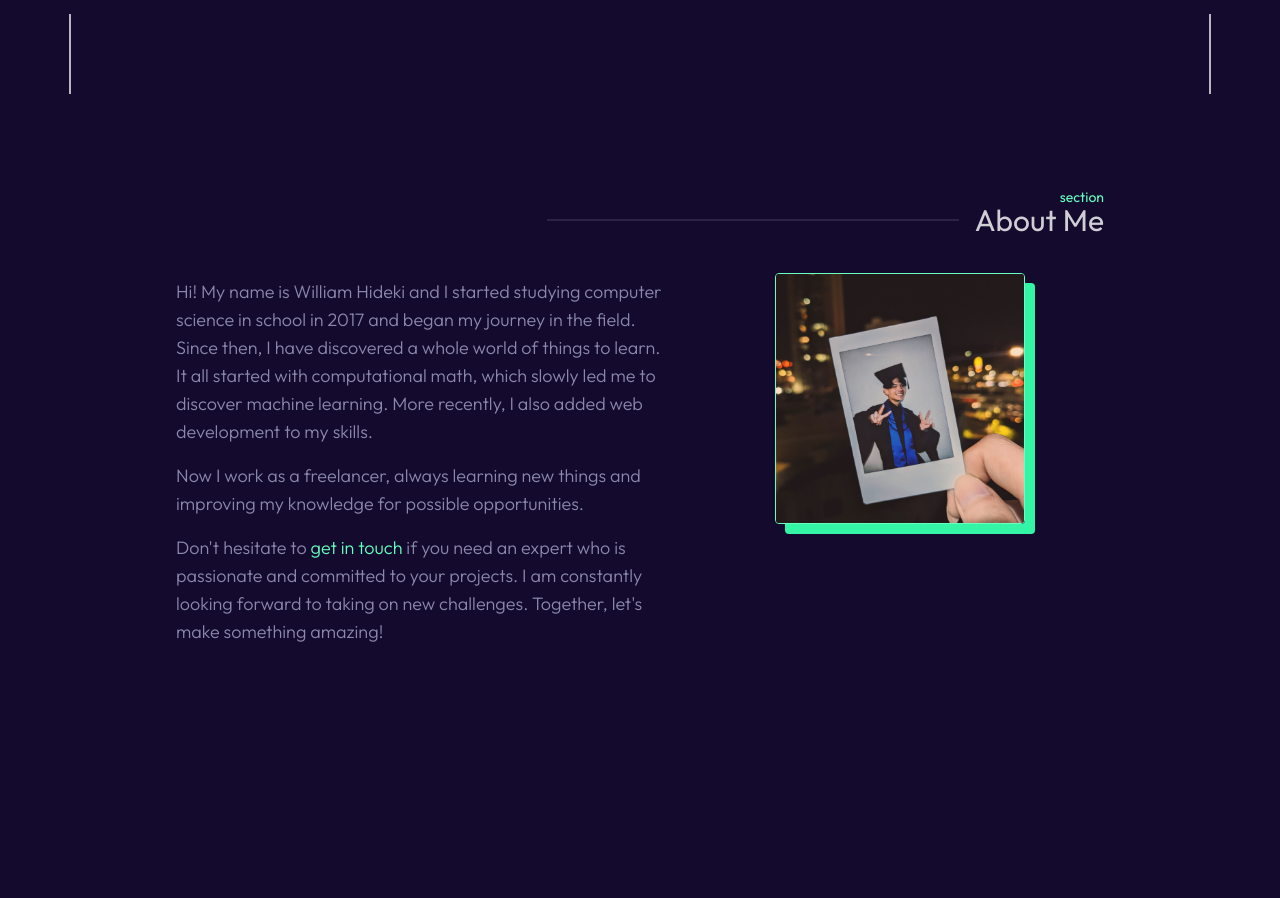
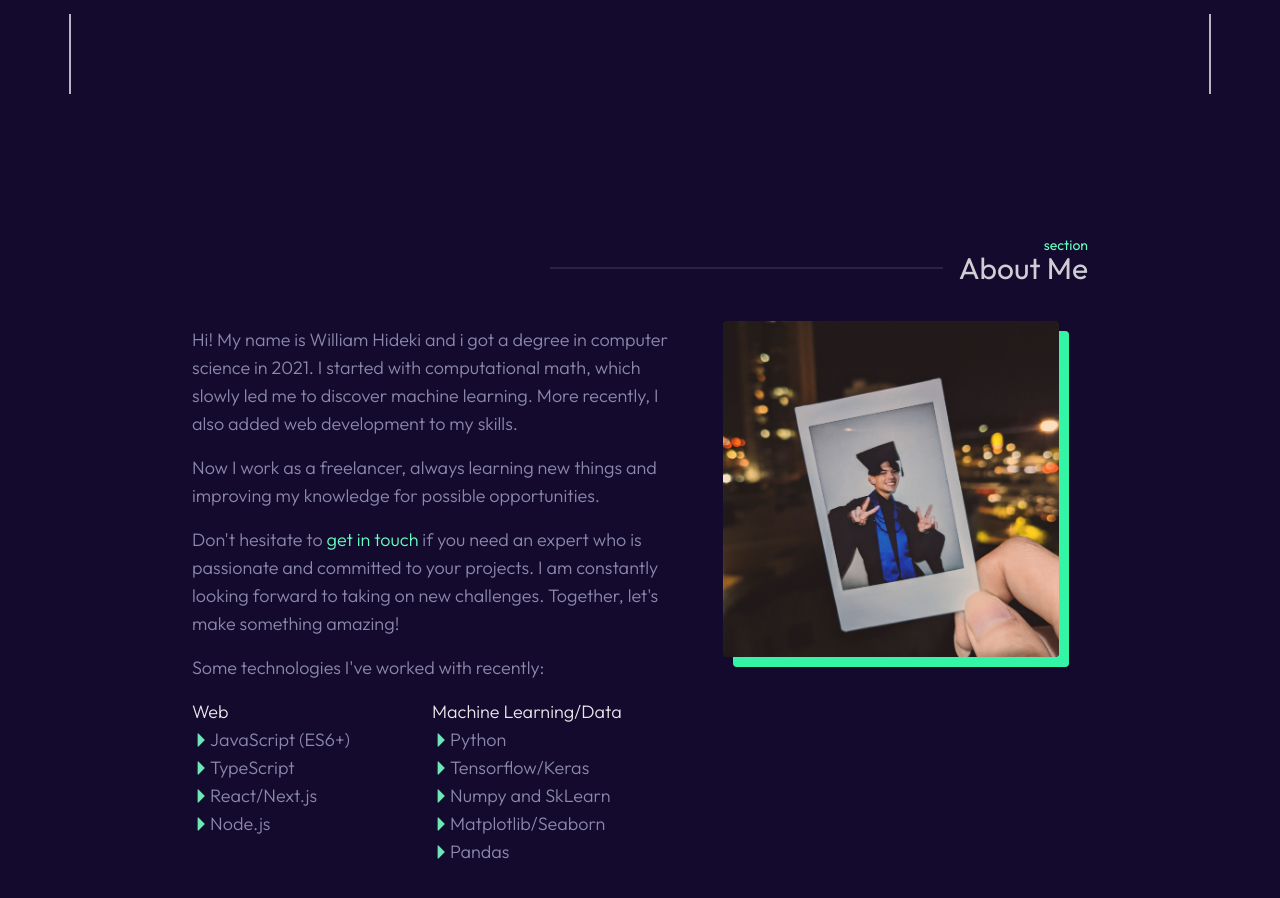
Before and after one commit to hidekinakata/williamhideki-portifolio, a Next.js app: page / in a window 1280 px wide. Shown: the part 706-1604 px from the top of the page. Before the commit the page ends 1464 px from the top, so only its background shows below. Built offline with nearby package versions, Linux system fonts and the light colour scheme; a web font is replaced by a local one.

Commit message:
add info to about page

```diff
--- a/src/sections/About.tsx
+++ b/src/sections/About.tsx
@@ -1,19 +1,26 @@
-import React from "react";
+"use client";
+
+import React, { PropsWithChildren } from "react";
 import ContentSection from "@/components/ContentSection";
 import SectionTitle from "@/components/SectionTitle";
 import Image from "next/image";
 import { motion, Variants } from "framer-motion";
+import { VscTriangleRight } from "react-icons/vsc";
 
 type AboutType = {};
 
 const revealVariants: Variants = {
   hidden: {
     opacity: 0,
-    y: 100,
+    y: 20,
   },
   visible: {
     opacity: 1,
     y: 0,
+    transition: {
+      ease: "easeInOut",
+      duration: 0.5,
+    },
   },
 };
 
@@ -23,7 +30,7 @@ const About: React.FC<AboutType> = () => {
       initial={"hidden"}
       whileInView={"visible"}
       viewport={{ once: true, amount: 0.5 }}
-      className={"relative overflow-hidden py-24"}
+      className={"relative max-w-4xl  overflow-hidden py-36 "}
     >
       <SectionTitle sectionName={"About Me"} />
       <motion.div
@@ -34,12 +41,10 @@ const About: React.FC<AboutType> = () => {
       >
         <div className={"text-lg font-light text-primary-100/60 [&>p]:mb-4"}>
           <p>
-            Hi! My name is William Hideki and I started studying computer
-            science in school in 2017 and began my journey in the field. Since
-            then, I have discovered a whole world of things to learn. It all
-            started with computational math, which slowly led me to discover
-            machine learning. More recently, I also added web development to my
-            skills.
+            Hi! My name is William Hideki and i got a degree in computer science
+            in 2021. I started with computational math, which slowly led me to
+            discover machine learning. More recently, I also added web
+            development to my skills.
           </p>
           <p>
             Now I work as a freelancer, always learning new things and improving
@@ -47,15 +52,39 @@ const About: React.FC<AboutType> = () => {
           </p>
           <p>
             Don't hesitate to{" "}
-            <span className={"text-emphasis-300"}>get in touch</span> if you
-            need an expert who is passionate and committed to your projects. I
-            am constantly looking forward to taking on new challenges. Together,
-            let's make something amazing!
+            <span className={"cursor-pointer text-emphasis-300"}>
+              get in touch
+            </span>{" "}
+            if you need an expert who is passionate and committed to your
+            projects. I am constantly looking forward to taking on new
+            challenges. Together, let's make something amazing!
           </p>
+          <p>Some technologies I've worked with recently:</p>
+          <div className={"grid grid-cols-2"}>
+            <div>
+              <h2 className={"text-white/90"}>Web</h2>
+              <ul className={""}>
+                <CustomLI>JavaScript (ES6+)</CustomLI>
+                <CustomLI>TypeScript</CustomLI>
+                <CustomLI>React/Next.js</CustomLI>
+                <CustomLI>Node.js</CustomLI>
+              </ul>
+            </div>
+            <div>
+              <h2 className={"text-white/90"}>Machine Learning/Data</h2>
+              <ul className={""}>
+                <CustomLI>Python</CustomLI>
+                <CustomLI>Tensorflow/Keras</CustomLI>
+                <CustomLI>Numpy and SkLearn</CustomLI>
+                <CustomLI>Matplotlib/Seaborn</CustomLI>
+                <CustomLI>Pandas</CustomLI>
+              </ul>
+            </div>
+          </div>
         </div>
         <motion.div
           className={
-            "h-fit w-9/12 justify-self-center p-6 pt-0 max-lg:order-1 max-lg:w-9/12"
+            "h-fit w-full justify-self-center p-6 pt-0 max-lg:order-1 max-lg:w-9/12"
           }
         >
           <Image
@@ -64,7 +93,7 @@ const About: React.FC<AboutType> = () => {
             height={1024}
             alt={"Picture of me"}
             className={
-              "-translate-x-[5px] -translate-y-[5px] rounded border border-emphasis-300 object-contain shadow-[10px_10px] shadow-emphasis-400"
+              "-translate-x-[5px] -translate-y-[5px] rounded  object-contain shadow-[10px_10px] shadow-emphasis-400"
             }
           />
         </motion.div>
@@ -73,4 +102,13 @@ const About: React.FC<AboutType> = () => {
   );
 };
 
+const CustomLI: React.FC<PropsWithChildren> = ({ children }) => {
+  return (
+    <li className={"flex items-center"}>
+      <VscTriangleRight className={"text-emerald-300"} />
+      {children}
+    </li>
+  );
+};
+
 export default About;
```
